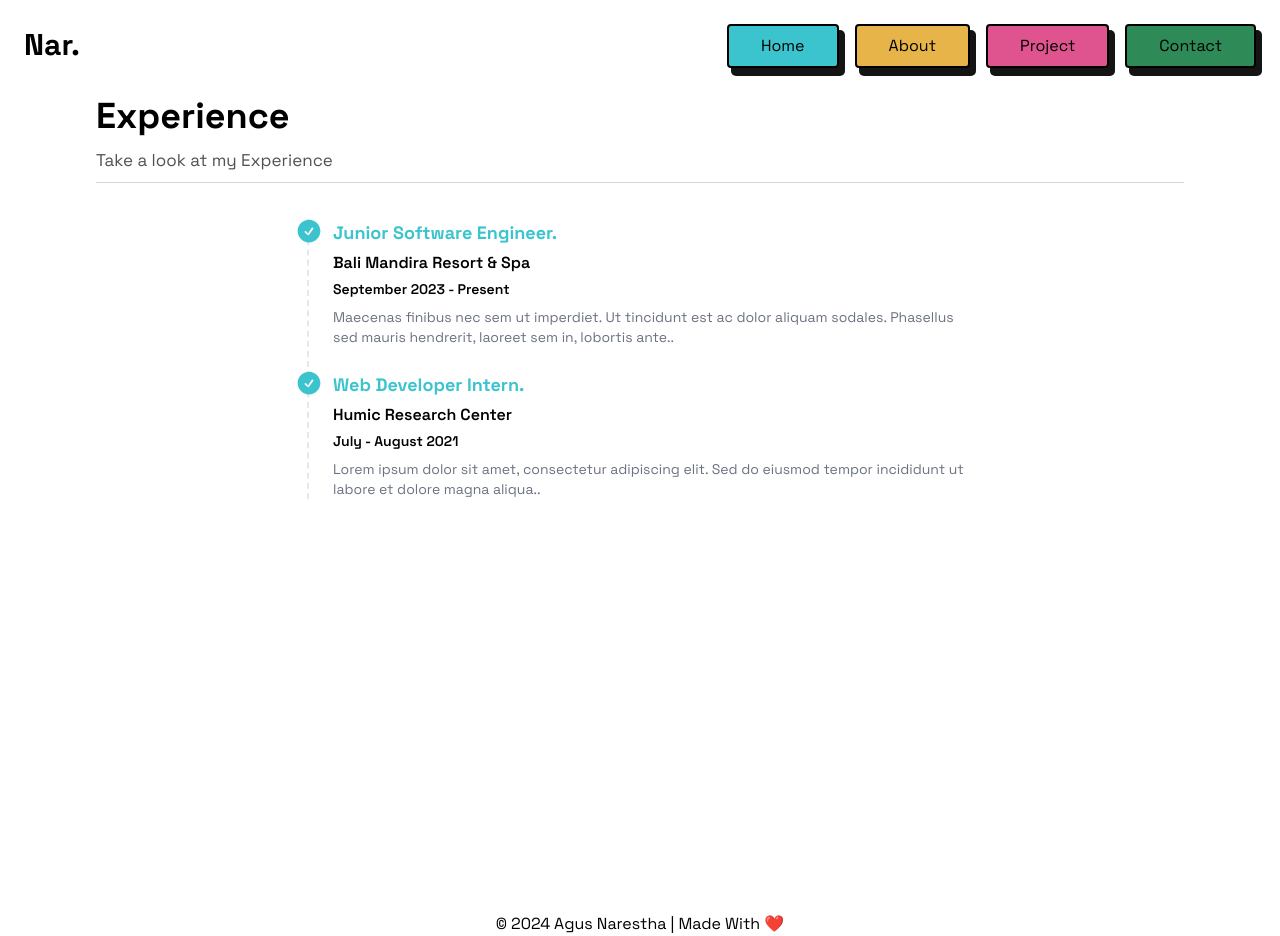
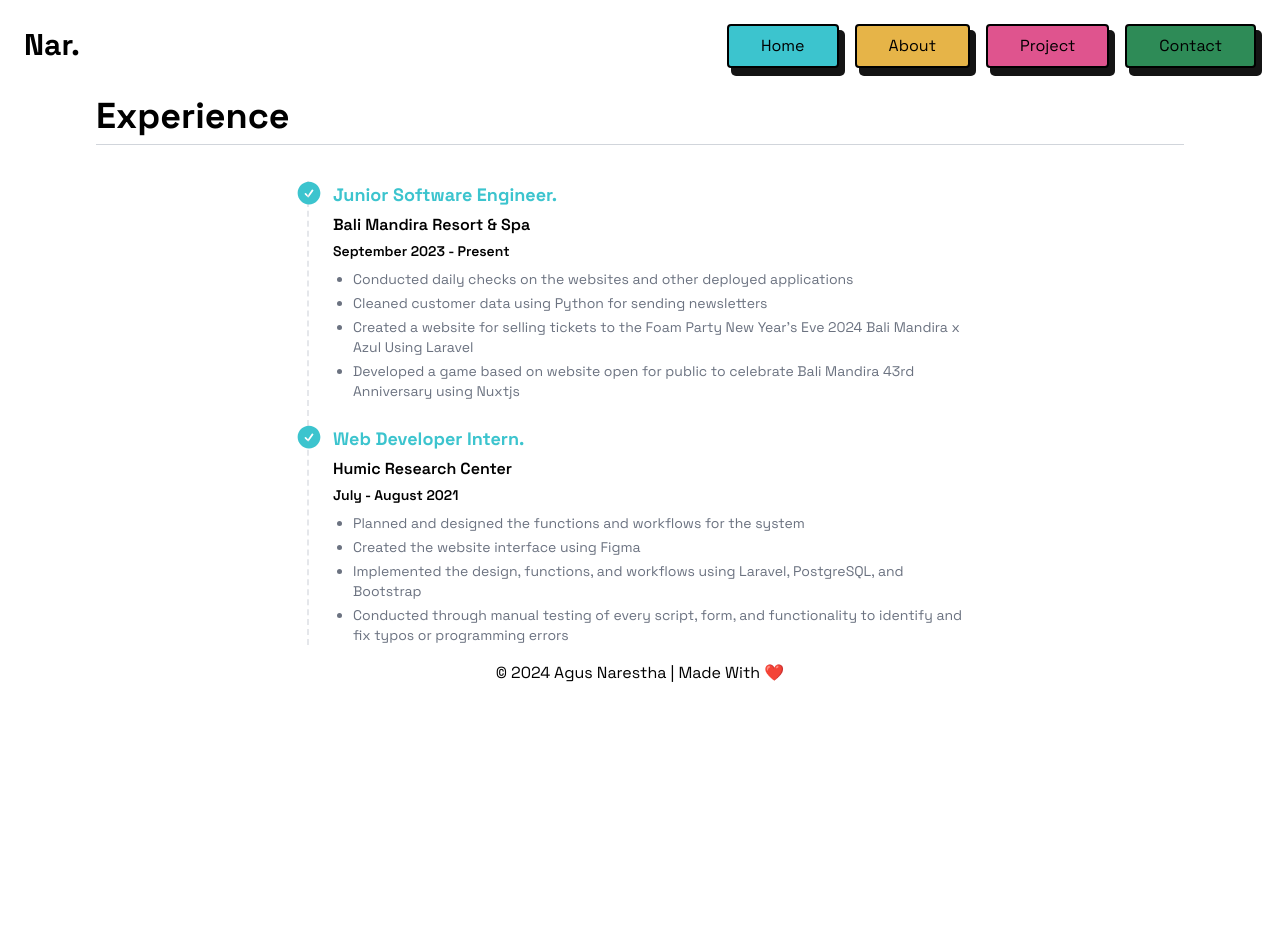
Before and after one commit to agusnarestha/nar-portfolio, a Next.js app: page /about in a window 1280 px wide. After the commit the page ends 800 px from the top, so only its background shows below. Built offline with nearby package versions, Linux system fonts and the light colour scheme.

Commit message:
add: experiences

```diff
--- a/src/components/Timeline.tsx
+++ b/src/components/Timeline.tsx
@@ -4,7 +4,7 @@ type TimelineProps = {
   company: string;
   job: string;
   date: string;
-  description: string;
+  description: string[];
 };
 
 const Timeline: React.FC<TimelineProps> = ({
@@ -27,9 +27,11 @@ const Timeline: React.FC<TimelineProps> = ({
         <h4 className="font-bold text-lg text-[#3cc4ce]">{job}.</h4>
         <h3 className="mt-1 block text-base font-semibold">{company}</h3>
         <span className="mt-1 block text-sm font-semibold">{date}</span>
-        <p className="mt-2 max-w-screen-sm text-sm text-gray-500">
-          {description}.
-        </p>
+        <ul className="mt-2 max-w-screen-sm text-sm text-gray-500 list-disc pl-5 space-y-1">
+          {description.map((line, index) => (
+            <li key={index}>{line}</li>
+          ))}
+        </ul>
       </div>
     </div>
   );
--- a/src/components/sections/ExperienceSection.tsx
+++ b/src/components/sections/ExperienceSection.tsx
@@ -3,13 +3,13 @@ import timelineData from "@/data/timelineData.json";
 
 const ExperienceSection = () => {
   return (
-    <div className="max-[480px]:px-8 mt-24 max-[768px]:mt-28 h-screen">
-      <h1 className="font-bold text-4xl mt-1 max-[325px]:text-base max-[365px]:text-[19px] max-[395px]:text-xl max-[430px]:text-2xl max-[540px]:text-[25px]">
+    <div className="max-[480px]:px-8 mt-24 max-[768px]:mt-28">
+      <h1 className="font-bold text-4xl mb-2 mt-1 max-[325px]:text-base max-[365px]:text-[19px] max-[395px]:text-xl max-[430px]:text-2xl max-[540px]:text-[25px]">
         Experience
       </h1>
-      <p className="mt-3 text-[17px] mb-2 text-[#525252] max-[375px]:text-[15px] max-[425px]:text-[16px] max-[600px]:text-[17px]">
+      {/* <p className="mt-3 text-[17px] mb-2 text-[#525252] max-[375px]:text-[15px] max-[425px]:text-[16px] max-[600px]:text-[17px]">
         Take a look at my Experience
-      </p>
+      </p> */}
       <hr className="border-[#d1d5db]"></hr>
       <div className="flex items-center justify-center bg-white mt-9 max-[768px]:mt-5">
         <div className="lg:space-y-6 border-l-2 border-dashed">
--- a/src/data/timelineData.json
+++ b/src/data/timelineData.json
@@ -3,12 +3,22 @@
     "job": "Junior Software Engineer",
     "company": "Bali Mandira Resort & Spa",
     "date": "September 2023 - Present",
-    "description": "Maecenas finibus nec sem ut imperdiet. Ut tincidunt est ac dolor aliquam sodales. Phasellus sed mauris hendrerit, laoreet sem in, lobortis ante."
+    "description": [
+      "Conducted daily checks on the websites and other deployed applications",
+      "Cleaned customer data using Python for sending newsletters",
+      "Created a website for selling tickets to the Foam Party New Year's Eve 2024 Bali Mandira x Azul Using Laravel",
+      "Developed a game based on website open for public to celebrate Bali Mandira 43rd Anniversary using Nuxtjs"
+    ]
   },
   {
     "job": "Web Developer Intern",
     "company": "Humic Research Center",
     "date": "July - August 2021",
-    "description": "Lorem ipsum dolor sit amet, consectetur adipiscing elit. Sed do eiusmod tempor incididunt ut labore et dolore magna aliqua."
+    "description": [
+      "Planned and designed the functions and workflows for the system",
+      "Created the website interface using Figma",
+      "Implemented the design, functions, and workflows using Laravel, PostgreSQL, and Bootstrap",
+      "Conducted through manual testing of every script, form, and functionality to identify and fix typos or programming errors"
+    ]
   }
 ]
```
